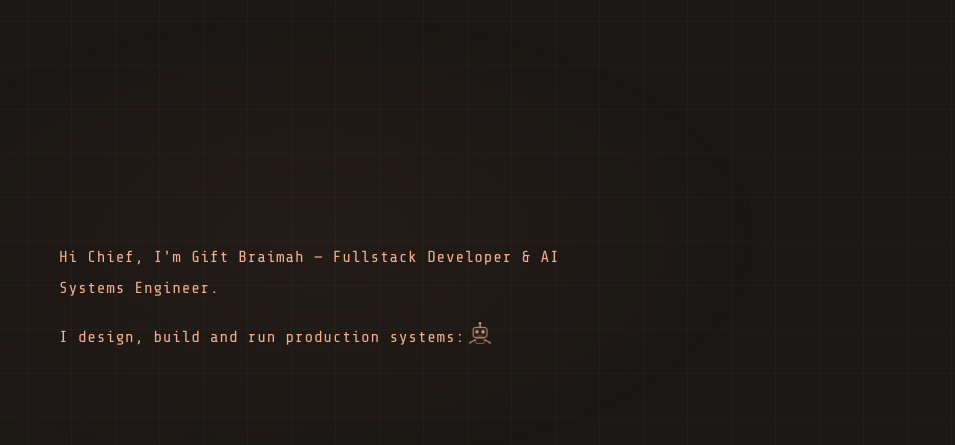
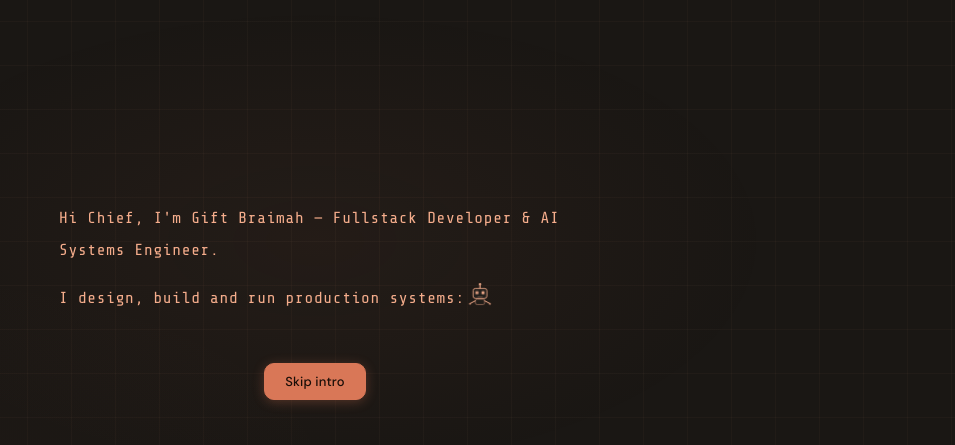
Before and after one commit to Gifted87/GiftBraimah, a plain HTML site: page index.html in a window 1280 px wide. Shown: the part 199-644 px from the top of the page, without its empty margins (325-1280 px from the left). Drawn offline with nearby package versions, Linux system fonts and the light colour scheme.

Commit message:
Update intro skip button timing and remove portfolio subtitle

```diff
--- a/index.html
+++ b/index.html
@@ -735,7 +735,7 @@
 
     .delve-btn.visible {
       display: inline-flex;
-      animation: slowFadeIn 1.5s ease forwards;
+      animation: slowFadeIn 0.5s cubic-bezier(0.16, 1, 0.3, 1) forwards;
     }
 
     @keyframes slowFadeIn {
@@ -1026,13 +1026,14 @@
 
     setTimeout(() => {
       render();
-      setTimeout(typeNext, 400);
-
-      // Show button after 12 seconds into the site (if not already visible)
       setTimeout(() => {
-        const btn = document.getElementById('delve-btn');
-        if (btn) btn.classList.add('visible');
-      }, 12000);
+        typeNext();
+        // Show skip button 1s into robot typing
+        setTimeout(() => {
+          const btn = document.getElementById('delve-btn');
+          if (btn) btn.classList.add('visible');
+        }, 1000);
+      }, 400);
     }, 350);
 
     // Button Click Logic: Skip or Navigate
```
Also changed, not shown: portfolio.html (+0 -2 lines).
